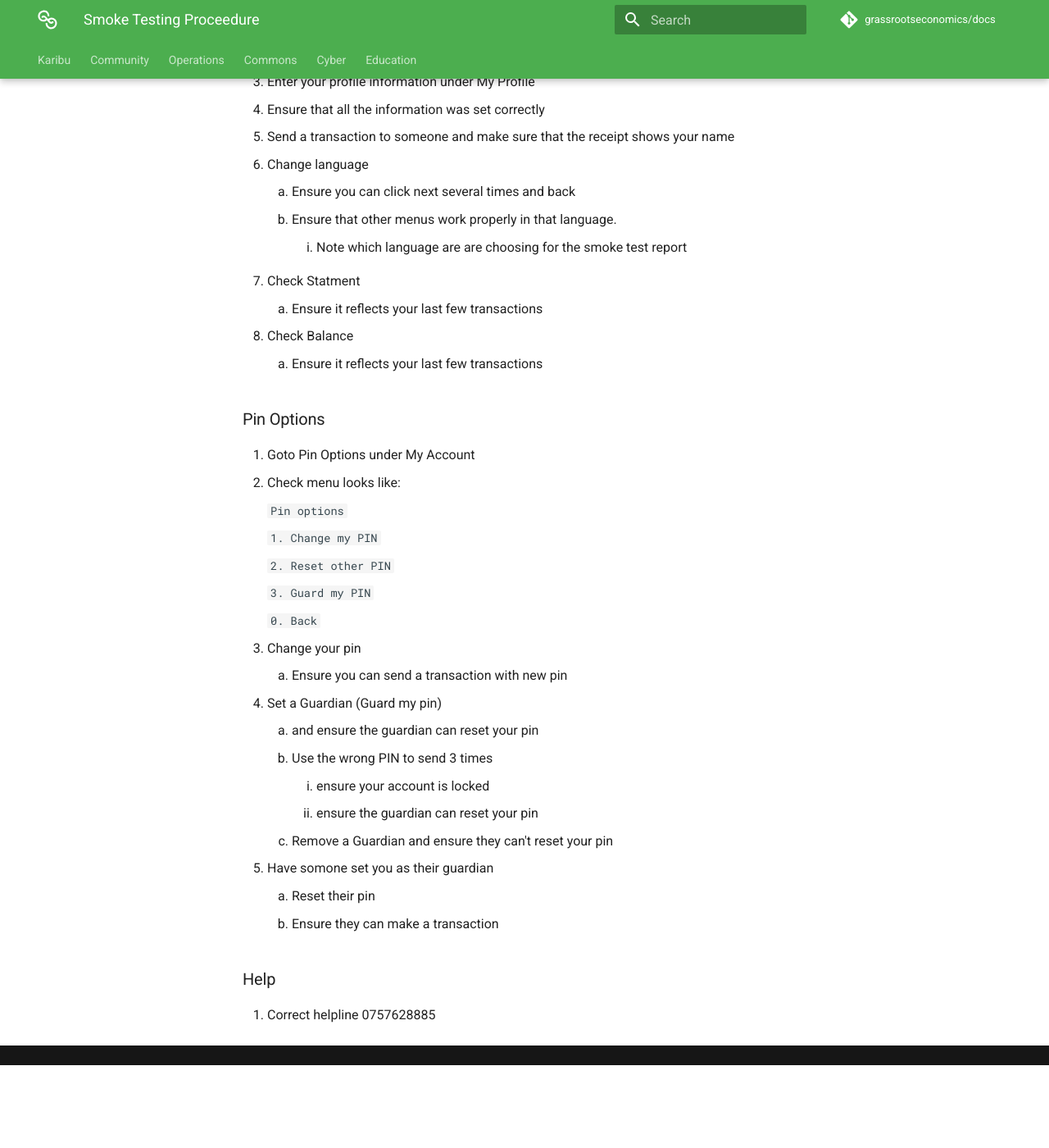
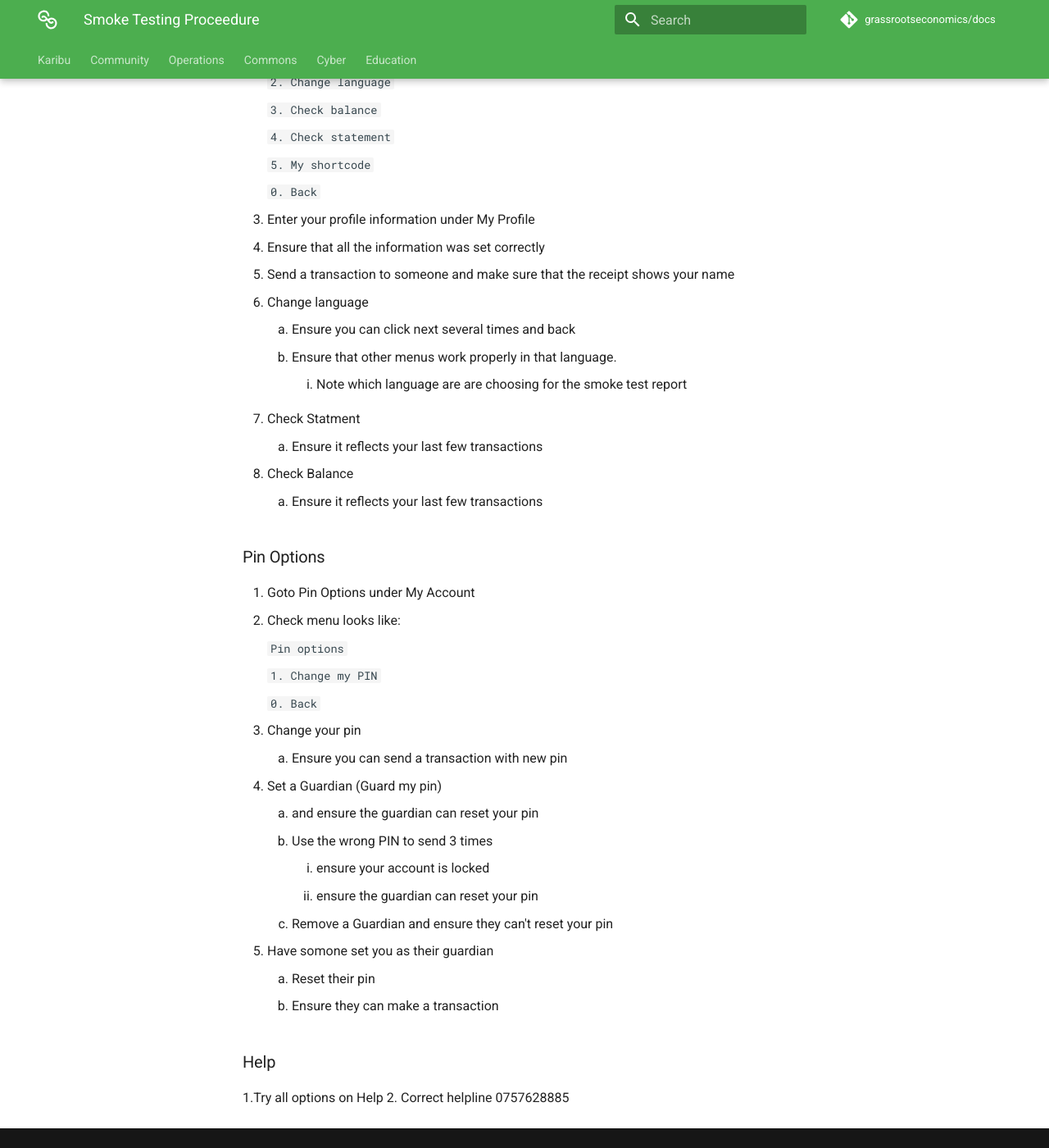
Before and after one commit to grassrootseconomics/docs.grassecon.org, an MkDocs documentation site: the page built from docs/software/smoke-test.md, in a window 1280 px wide and 1400 px high, scrolled down 1897 px. Shown: the whole window at 82% size. Built offline with MkDocs 1.6.1 and Material for MkDocs 9.7.7, drawn with Linux system fonts in a browser that asks for light colours; comment, search, counter and statistics services are not loaded; before the commit the page ends 3196 px from its top, so only the background shows below that.

Commit message:
Update smoke-test.md

````diff
--- a/docs/software/smoke-test.md
+++ b/docs/software/smoke-test.md
@@ -18,10 +18,15 @@ and another telling you your account has been setup and to start again by dialin
 1. Check menu looks like:
 
     ```Jim12a Balance: 130 RIBA```
+
  	```1: Send```
+
     ```2: Swap```
+
     ```3: My Vouchers```
+
     ```4: My Account```
+
     ```5: Help```
 
 ### Send
@@ -100,10 +105,6 @@ and another telling you your account has been setup and to start again by dialin
 
     ```1. Change my PIN```
 
-    ```2. Reset other PIN```
-
-    ```3. Guard my PIN```
-
     ```0. Back```
 
 1. Change your pin
@@ -119,4 +120,5 @@ and another telling you your account has been setup and to start again by dialin
     1. Ensure they can make a transaction
 
 ### Help
-1. Correct helpline 0757628885
+1.Try all options on Help
+2. Correct helpline 0757628885
````
